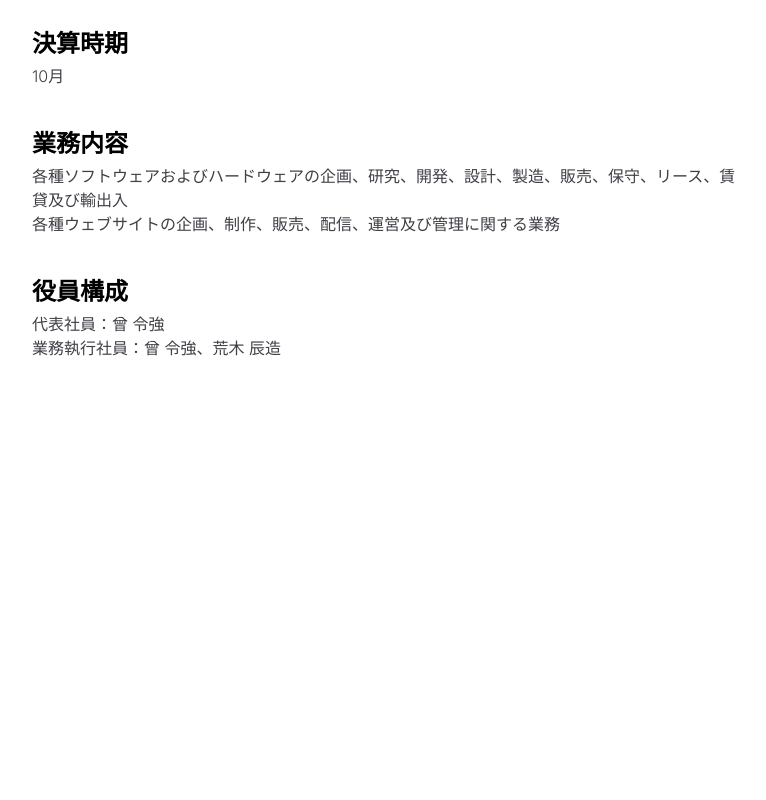
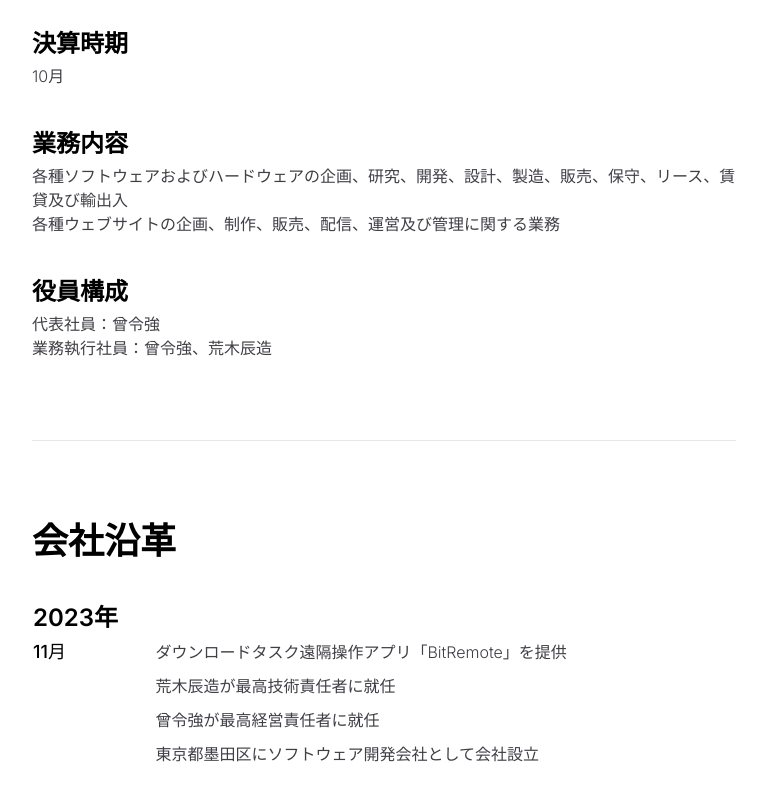
Before and after one commit to ArkStudiosLLC/arkstudios-website, a Next.js app: page /company in a window 1280 px wide. Shown: the part 784-1584 px from the top of the page, without its empty margins (256-1022 px from the left). Before the commit the page ends 1224 px from the top, so only its background shows below. Built offline with nearby package versions, Linux system fonts and the light colour scheme.

Commit message:
Implement HistorySection in Company page

```diff
--- a/src/app/company/page.tsx
+++ b/src/app/company/page.tsx
@@ -28,6 +28,7 @@ function BasicInfoSection() {
       </Subsection>
 
       <Subsection title='所在地'>
+        <address className='not-italic'>
           <Label>
             〒131-0043
             <br />
@@ -35,6 +36,7 @@ function BasicInfoSection() {
             <br />
             2-25-8-16 Tachibana, Sumida, Tokyo
           </Label>
+        </address>
       </Subsection>
 
       <Subsection title='設立日'>
@@ -50,18 +52,25 @@ function BasicInfoSection() {
       </Subsection>
 
       <Subsection title='業務内容'>
+        <ul>
+          <li>
             <Label>
               各種ソフトウェアおよびハードウェアの企画、研究、開発、設計、製造、販売、保守、リース、賃貸及び輸出入
-          <br />
+            </Label>
+          </li>
+          <li>
+            <Label>
               各種ウェブサイトの企画、制作、販売、配信、運営及び管理に関する業務
             </Label>
+          </li>
+        </ul>
       </Subsection>
 
       <Subsection title='役員構成'>
         <Label>
-          代表社員：曾 令強
+          代表社員：曾令強
           <br />
-          業務執行社員：曾 令強、荒木 辰造
+          業務執行社員：曾令強、荒木辰造
         </Label>
       </Subsection>
     </Section>
@@ -70,28 +79,69 @@ function BasicInfoSection() {
 
 function HistorySection() {
   return (
-    <p className='hidden'></p>
-    // <Section title='会社沿革'>
-    //   <p>123</p>
-    // </Section>
+    <Section title='会社沿革'>
+      <table className='leading-loose'>
+        <tbody>
+          <TableYearRow value='2023年' />
+          <TableMonthRow
+            value='11月'
+            content='ダウンロードタスク遠隔操作アプリ「BitRemote」を提供'
+          />
+          <TablePlainRow content='荒木辰造が最高技術責任者に就任' />
+          <TablePlainRow content='曾令強が最高経営責任者に就任' />
+          <TablePlainRow content='東京都墨田区にソフトウェア開発会社として会社設立' />
+        </tbody>
+      </table>
+    </Section>
   )
 }
 
 function Section({ title, children }: { title: string; children: React.ReactNode }) {
   return (
-    <div className='flex flex-col gap-10'>
-      <p className='text-4xl font-bold'>{title}</p>
+    <section className='flex flex-col gap-10'>
+      <h1 className='text-4xl font-bold'>{title}</h1>
       {children}
-    </div>
+    </section>
   )
 }
 
 function Subsection({ title, children }: { title: string; children: React.ReactNode }) {
   return (
     <div className='flex flex-col gap-1'>
-      <p className='text-2xl font-semibold'>{title}</p>
+      <h2 className='text-2xl font-semibold'>{title}</h2>
       {children}
     </div>
+  )
+}
+
+function TableYearRow({ value }: { value: string }) {
+  return (
+    <tr>
+      <td className='text-2xl font-semibold'>{value}</td>
+      <td></td>
+    </tr>
+  )
+}
+
+function TableMonthRow({ value, content }: { value: string; content: string }) {
+  return (
+    <tr>
+      <td className='text-lg font-medium'>{value}</td>
+      <td>
+        <Label>{content}</Label>
+      </td>
+    </tr>
+  )
+}
+
+function TablePlainRow({ content }: { content: string }) {
+  return (
+    <tr>
+      <td></td>
+      <td>
+        <Label>{content}</Label>
+      </td>
+    </tr>
   )
 }
 
@@ -105,6 +155,7 @@ export default function Page() {
       <NavigationBar />
       <div className='mt-14 flex flex-col gap-20 p-14 md:px-40 md:py-20 lg:px-60 xl:px-72 2xl:px-96'>
         <BasicInfoSection />
+        <hr />
         <HistorySection />
       </div>
     </div>
```
Lines whose indentation alone changed are shown as unchanged.
